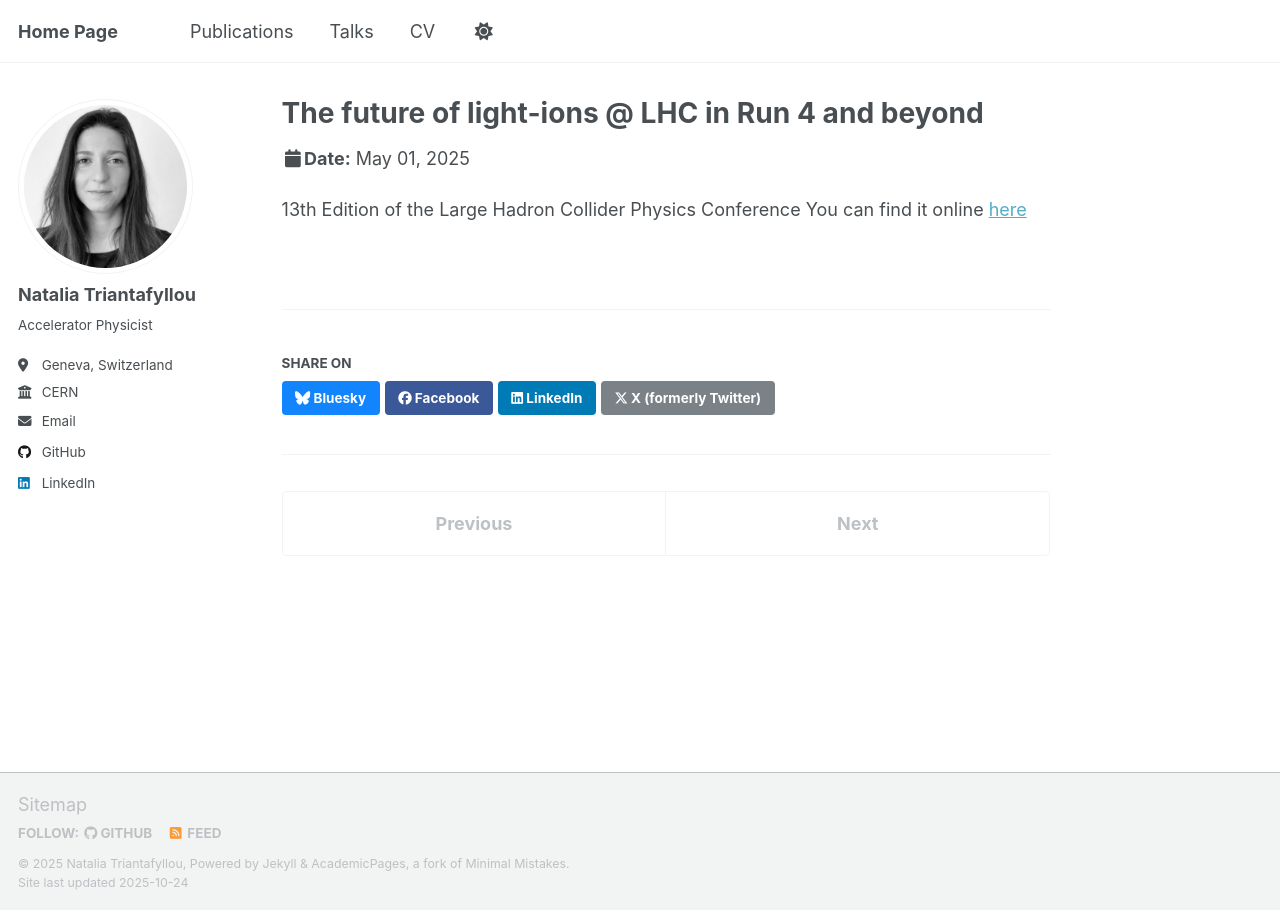
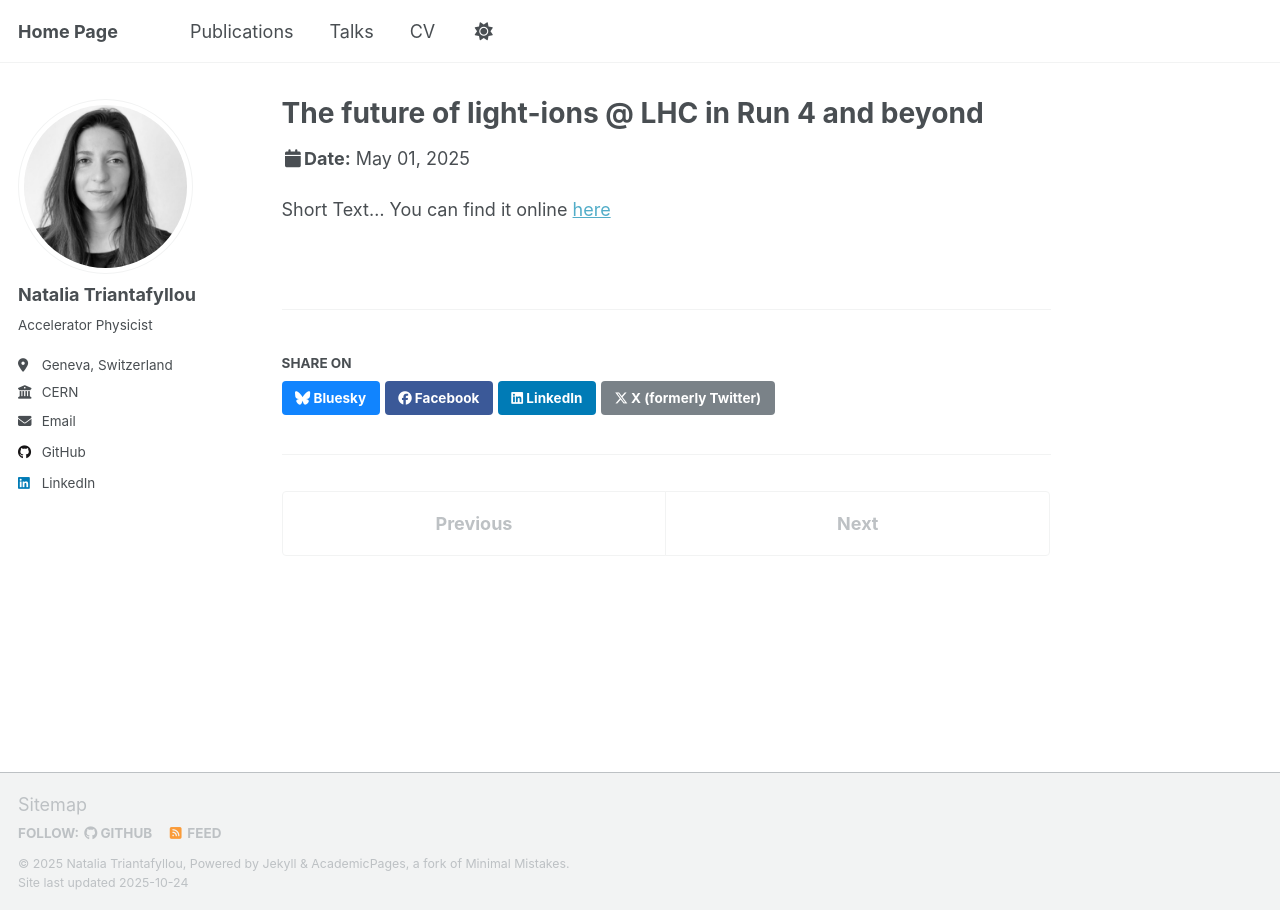
Before and after one commit to natriant/natriant.github.io, a Jekyll site: the page built from _talks/LightIons.md, in a window 1280 px wide. Built offline with Jekyll 4.4.1, drawn with Linux system fonts in a browser that asks for light colours; a script that is not in the unit is left out.

Commit message:
Update LightIons.md

```diff
--- a/_talks/LightIons.md
+++ b/_talks/LightIons.md
@@ -1,10 +1,12 @@
 ---
 title: "The future of light-ions @ LHC in Run 4 and beyond"
 collection: talks
+type: "Talk"
 permalink: /talks/LightIons
+venue: "13th Edition of the Large Hadron Collider Physics Conference"
 date: 05/2025
 location: "Taipei, Taiwan"
 ---
 
-13th Edition of the Large Hadron Collider Physics Conference
+Short Text...
 You can find it online [here](https://indico.cern.ch/event/1419878/contributions/6446595/)
```
